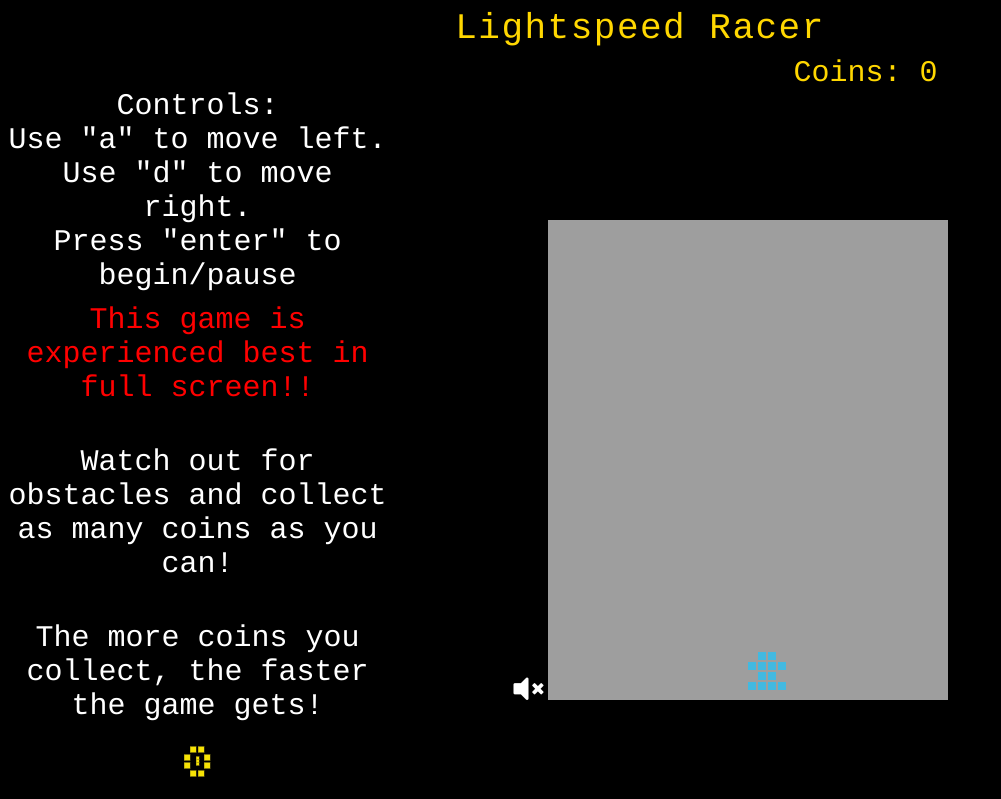
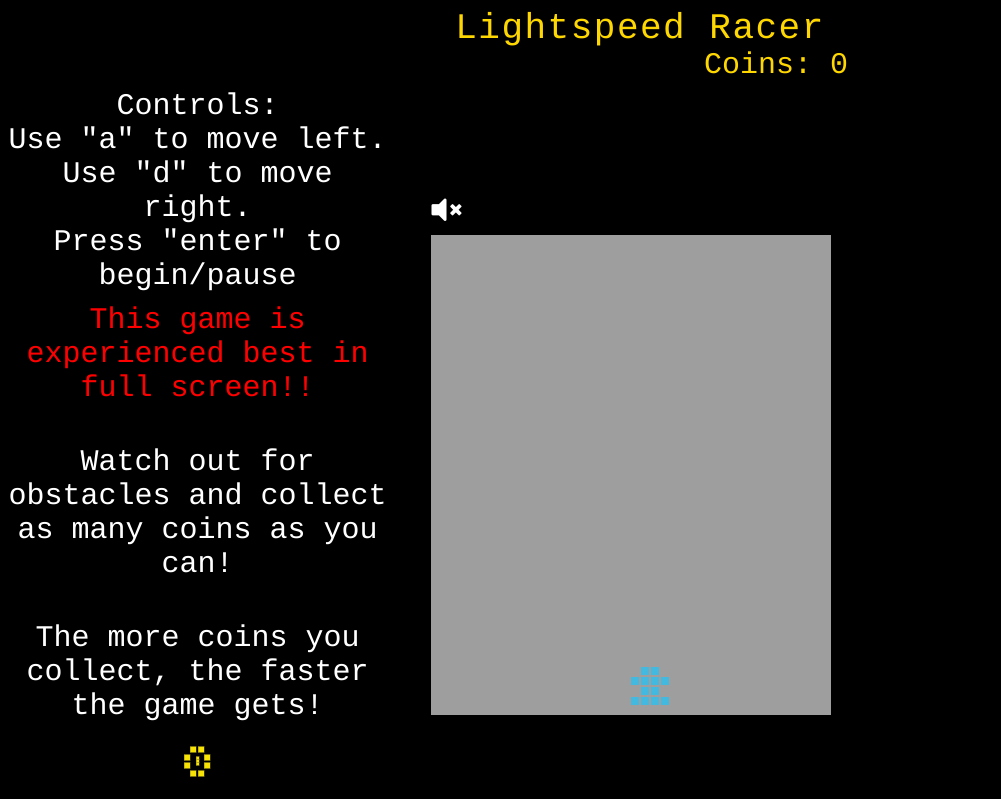
Before and after one commit to Brent1LT/LightSpeed-Racer, a website built with webpack: page index.html in a window 1280 px wide. Shown: the top 799 px of the page, without its empty margins (0-1001 px from the left). Built offline with nearby package versions, Linux system fonts and the light colour scheme.

Commit message:
Adjus styling to space canvas evenly

```diff
--- a/app/assets/stylesheets/game.css
+++ b/app/assets/stylesheets/game.css
@@ -23,16 +23,19 @@ body {
   color: red;
   font-size: 30px;
   cursor: pointer;
+  display: flex;
 }
 
 .mute{
   color: white;
   font-size: 30px;
   cursor: pointer;
+  display: flex;
+
 }
 
 .game-container{
-  width: 50%;
+  width: 63%;
   margin: auto;
 }
 
@@ -72,8 +75,8 @@ body {
   font-size: 30px;
   color: gold;
   position: absolute;
-  top: 7%;
-  left: 62%;
+  top: 6%;
+  left: 55%;
   font-family: 'Courier', Courier, monospace;
 }
 
```
